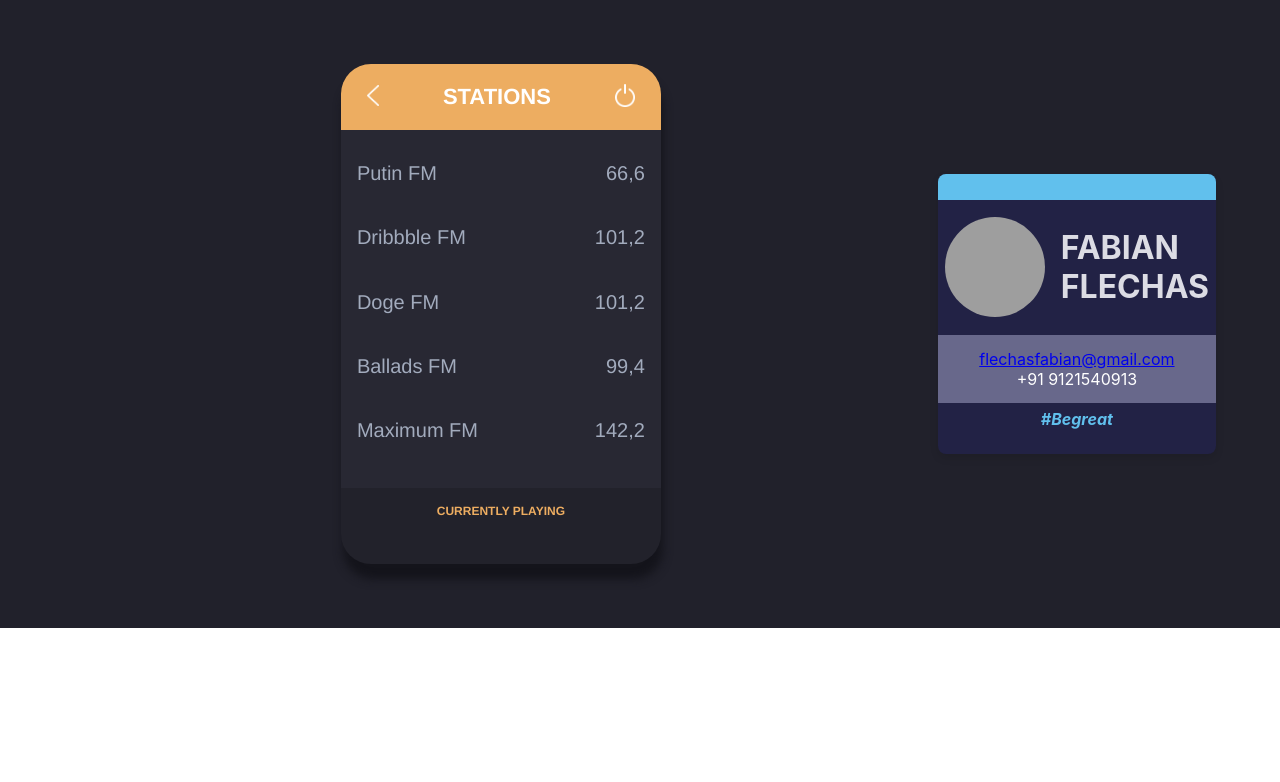
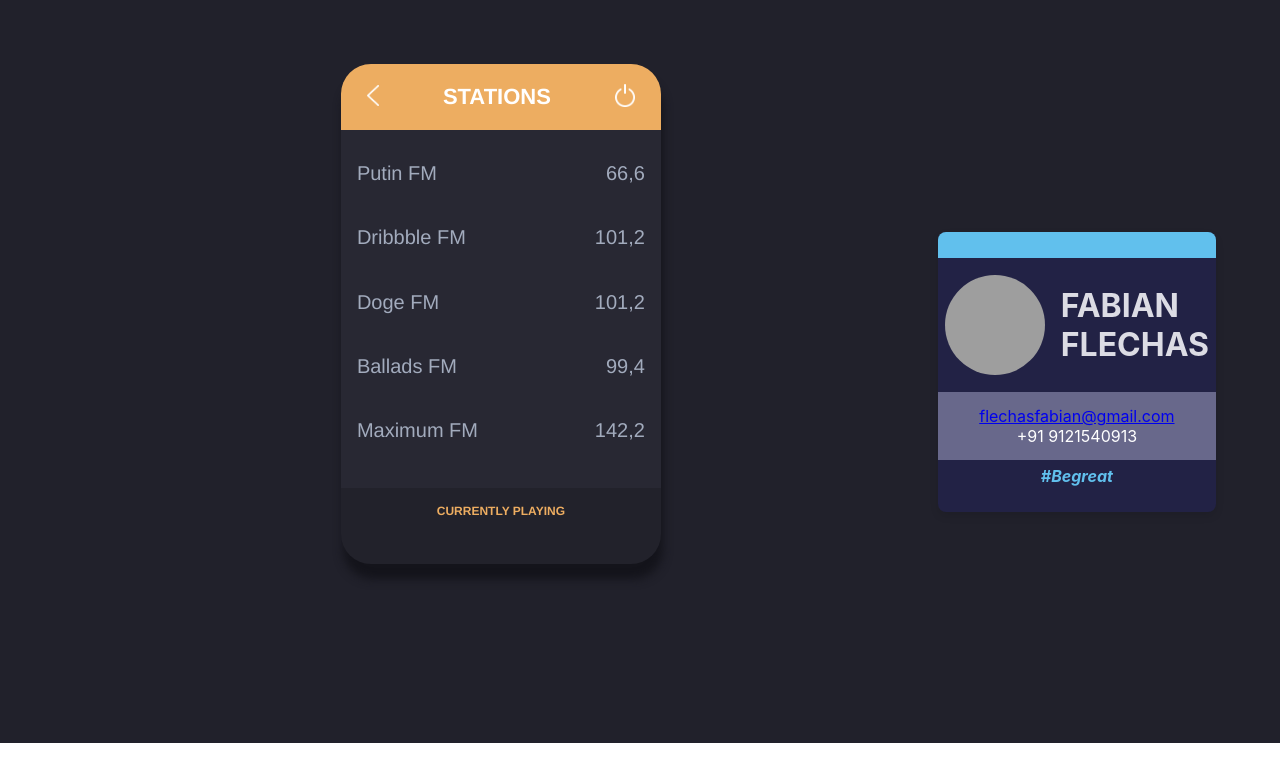
Before and after one commit to FabianFlechas/radioWidget, a React (Create React App) app: page / in a window 1280 px wide. Shown: the top 782 px of the page. Built offline with nearby package versions, Linux system fonts and the light colour scheme; grey boxes are pictures that could not be loaded.

Commit message:
Completed

```diff
--- a/src/App.module.css
+++ b/src/App.module.css
@@ -1,5 +1,5 @@
 .main {
-  display: flex;
+  display: grid;
   justify-content: center;
   align-items: center;
   padding: 5%;
@@ -60,3 +60,16 @@
   font-style: italic;
   padding: 4%;
 }
+
+@media (min-width: 600px) {
+
+  .main {
+    display: flex;
+    justify-content: center;
+    align-items: center;
+    padding: 5%;
+    background-color: #21212b;
+  }
+
+
+}
--- a/src/components/radioWidget.module.css
+++ b/src/components/radioWidget.module.css
@@ -7,6 +7,8 @@
     width: 320px;
     margin-left: auto;
     margin-right: auto;
+    margin-top: auto;
+    margin-bottom: 10%;
   }
 
   .radio__header {
```
